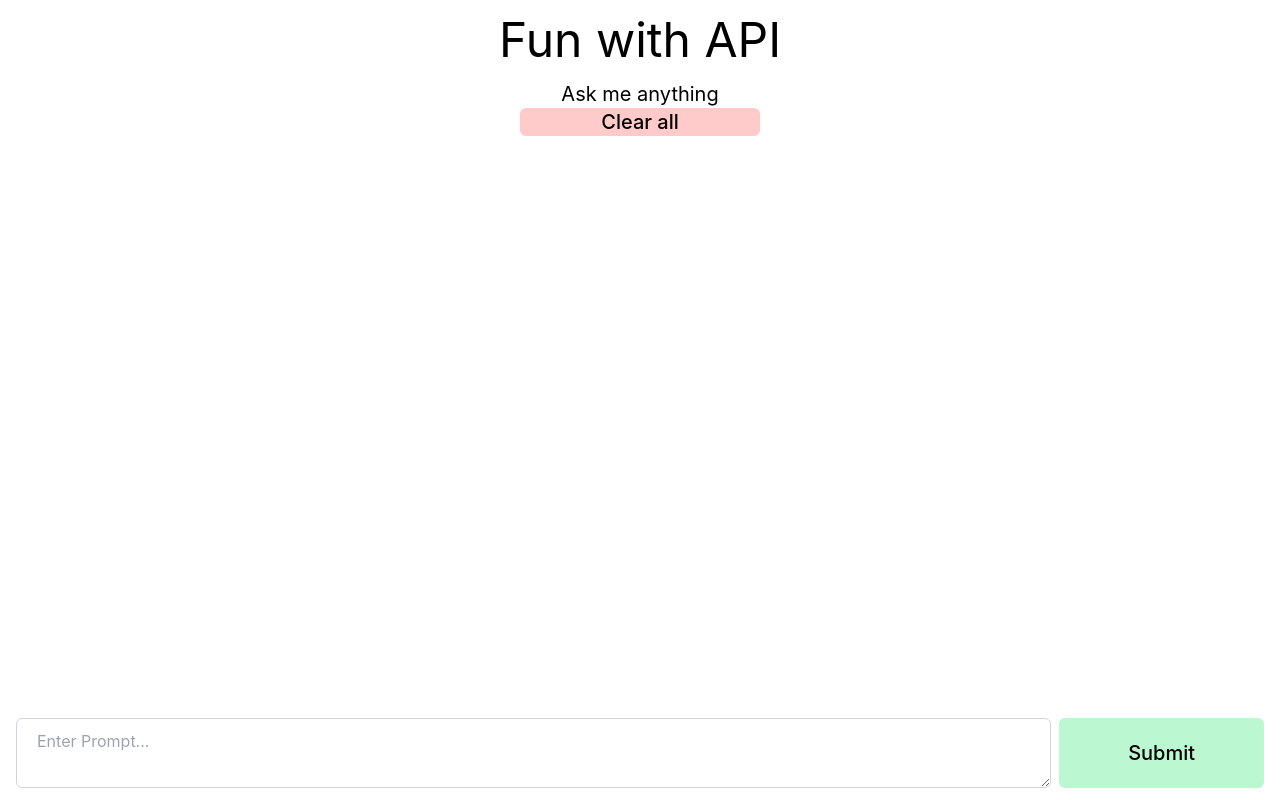
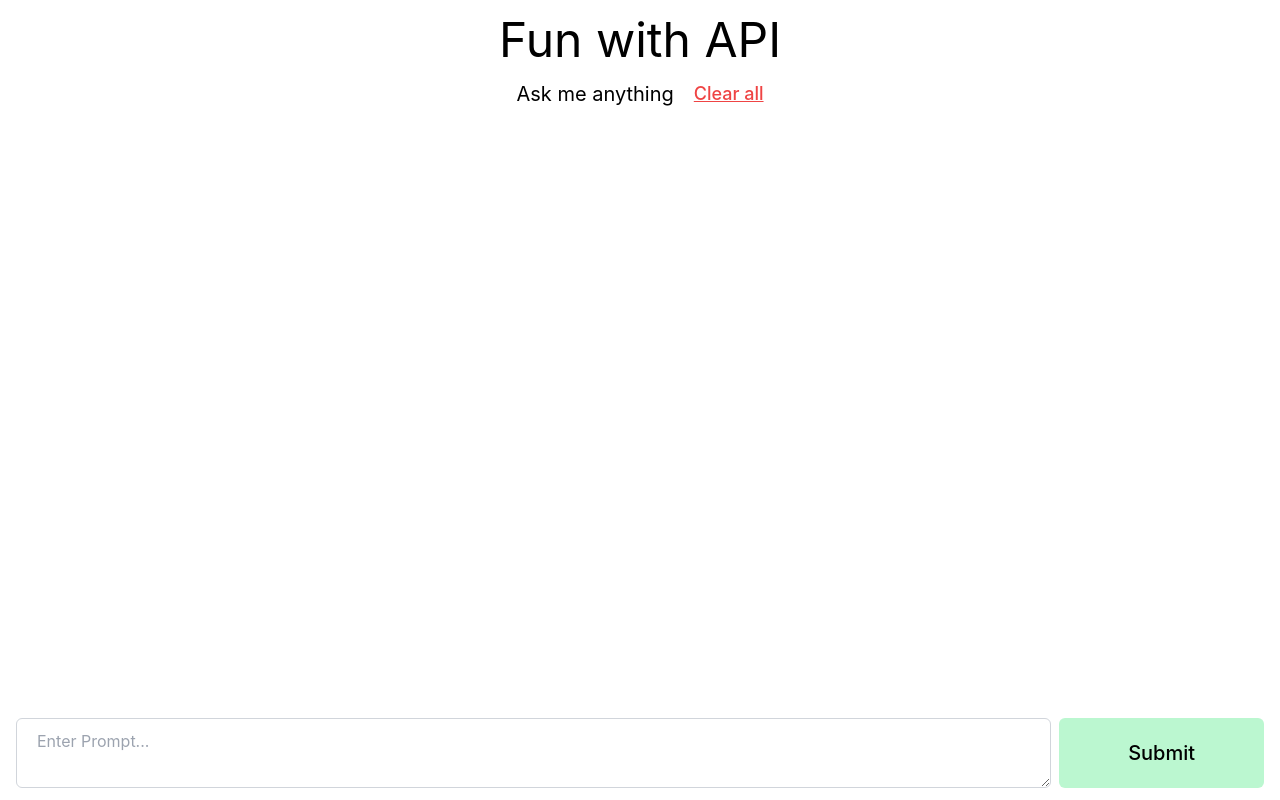
Before and after one commit to veedahv/spotify-task, a React (Create React App) app: page / in a window 1280 px wide. Built offline with nearby package versions, Linux system fonts and the light colour scheme.

Commit message:
ui change

```diff
--- a/src/App.js
+++ b/src/App.js
@@ -54,7 +54,6 @@ function App() {
     console.log(prompt);
     console.log(data);
     // console.log("fetching");
-    // Authorization: `Bearer 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`,
     fetch("https://api.openai.com/v1/engines/text-curie-001/completions", {
       method: "POST",
       headers: {
@@ -101,10 +100,13 @@ function App() {
               <h1 className='text-5xl my-4'>
                 Fun with API
               </h1>
+              <div className="flex items-center justify-center gap-5">
               <p className='text-xl'>
                 Ask me anything
               </p>
-                <button className="rounded-md bg-red-200 text-xl font-medium px-5 md:w-44 lg:w-60" type='button' onClick={() => clearResponses()}>Clear all</button>
+                {/* <button className="rounded-md bg-red-200 text-xl font-medium px-5 md:w-44 lg:w-60" type='button' onClick={() => clearResponses()}>Clear all</button> */}
+                <button className="rounded-md text-red-500 text-lg font-medium underline" type='button' onClick={() => clearResponses()}>Clear all</button>
+                </div>
             </div>
             <div className="responses-container flex-auto w-full">
               <div className="h-[70vh] flex overflow-y-auto p-3 w-full">
@@ -122,7 +124,11 @@ function App() {
             </div>
             <div className="h-fit">
               <form className="form flex items-stretch gap-2 py-3" onSubmit={(e) => fetchPrompt(e)}>
-                <textarea rows="2" placeholder='Enter Prompt...' className="w-full border border-gray-300 rounded-md px-5 py-2.5" value={prompt} onChange={(e) => setPrompt(e.target.value)}>
+                <textarea
+                rows="2"
+                placeholder='Enter Prompt...'
+                className="w-full border border-gray-300 rounded-md px-5 py-2.5 focus:shadow outline-none"
+                      value={prompt} onChange={(e) => setPrompt(e.target.value)}>
                 </textarea>
                 <button className="rounded-md bg-green-200 text-xl font-medium px-5 md:w-44 lg:w-60" type='submit' disabled={fetching}>Submit</button>
               </form>
```
